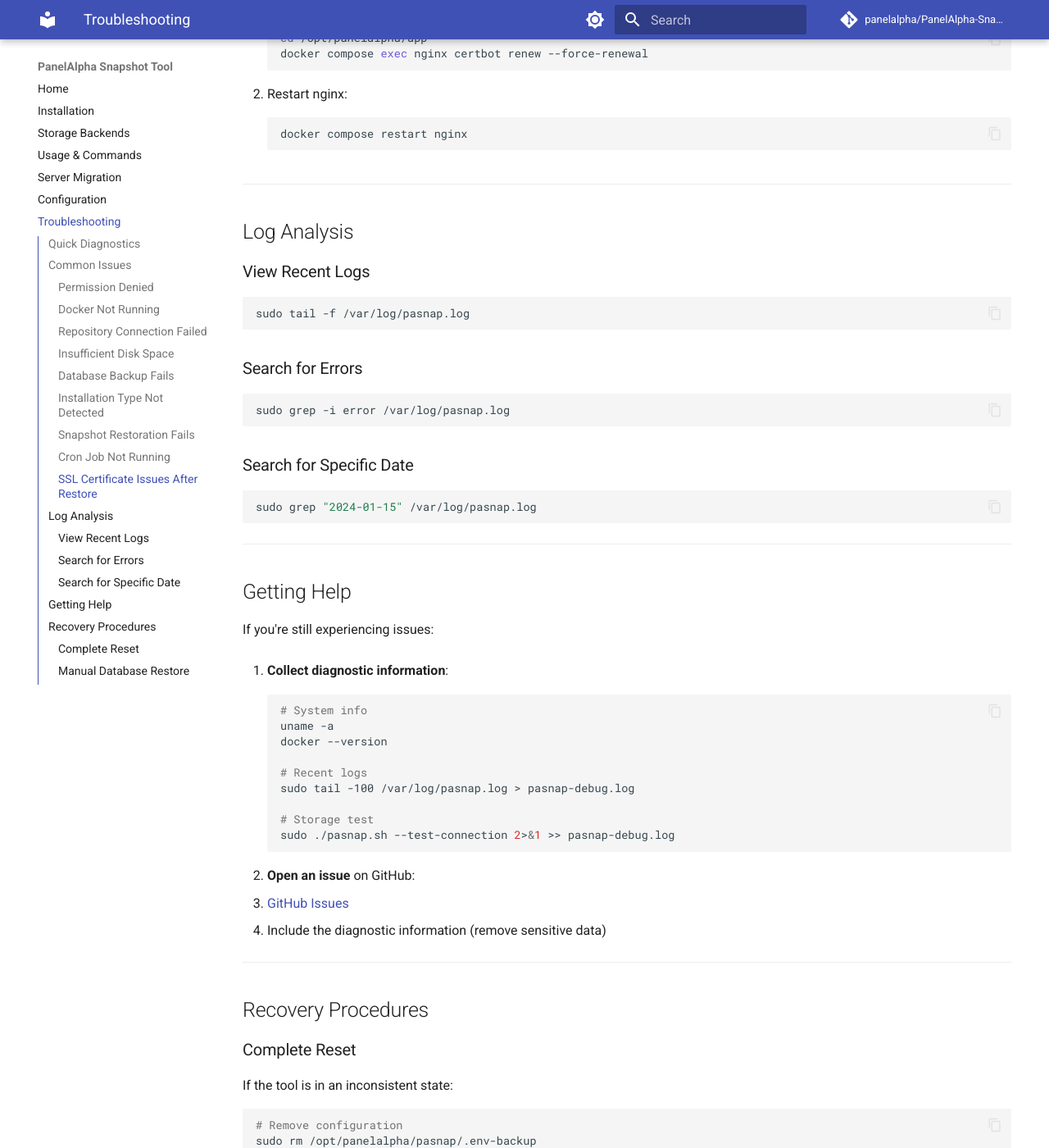
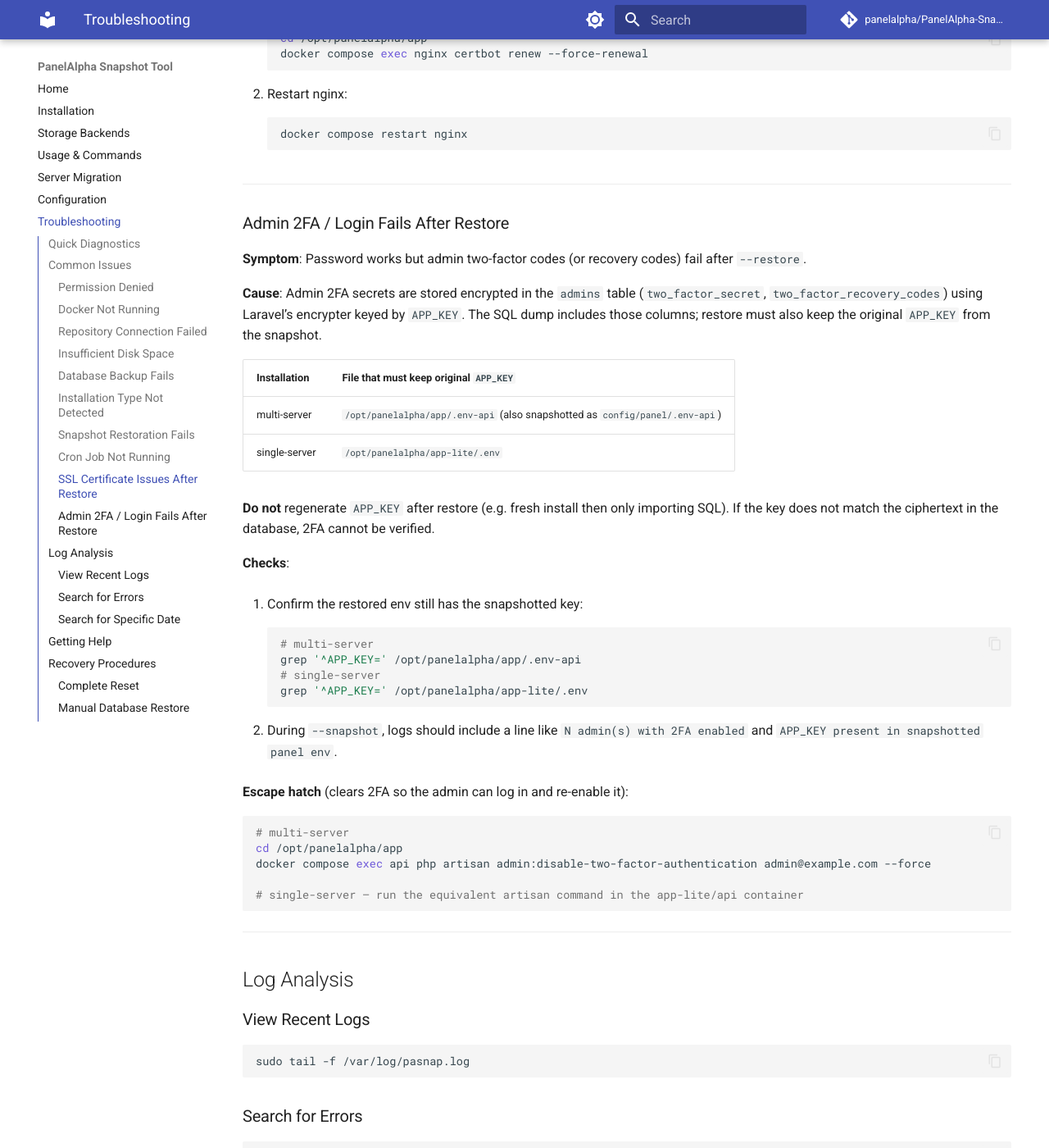
Before and after one commit to panelalpha/PanelAlpha-Snapshot-Tool, an MkDocs documentation site: the page built from docs/troubleshooting.md, in a window 1280 px wide and 1400 px high, scrolled down 5873 px. Shown: the whole window at 82% size. Built offline with MkDocs 1.6.1 and Material for MkDocs 9.7.7, drawn with Linux system fonts in a browser that asks for light colours; comment, search, counter and statistics services are not loaded.

Commit message:
fix(pasnap): restore DB from SQL only and diagnose admin 2FA

````diff
--- a/docs/troubleshooting.md
+++ b/docs/troubleshooting.md
@@ -275,6 +275,43 @@ There is no silent fallback to a guessed path.
 
 ---
 
+### Admin 2FA / Login Fails After Restore
+
+**Symptom**: Password works but admin two-factor codes (or recovery codes) fail after `--restore`.
+
+**Cause**: Admin 2FA secrets are stored encrypted in the `admins` table (`two_factor_secret`, `two_factor_recovery_codes`) using Laravel’s encrypter keyed by `APP_KEY`. The SQL dump includes those columns; restore must also keep the original `APP_KEY` from the snapshot.
+
+| Installation | File that must keep original `APP_KEY` |
+|---|---|
+| multi-server | `/opt/panelalpha/app/.env-api` (also snapshotted as `config/panel/.env-api`) |
+| single-server | `/opt/panelalpha/app-lite/.env` |
+
+**Do not** regenerate `APP_KEY` after restore (e.g. fresh install then only importing SQL). If the key does not match the ciphertext in the database, 2FA cannot be verified.
+
+**Checks**:
+
+1. Confirm the restored env still has the snapshotted key:
+   ```bash
+   # multi-server
+   grep '^APP_KEY=' /opt/panelalpha/app/.env-api
+   # single-server
+   grep '^APP_KEY=' /opt/panelalpha/app-lite/.env
+   ```
+
+2. During `--snapshot`, logs should include a line like `N admin(s) with 2FA enabled` and `APP_KEY present in snapshotted panel env`.
+
+**Escape hatch** (clears 2FA so the admin can log in and re-enable it):
+
+```bash
+# multi-server
+cd /opt/panelalpha/app
+docker compose exec api php artisan admin:disable-two-factor-authentication admin@example.com --force
+
+# single-server — run the equivalent artisan command in the app-lite/api container
+```
+
+---
+
 ## Log Analysis
 
 ### View Recent Logs
````
Also changed, not shown: AGENTS.md (+3 -1 lines), CHANGELOG.md (+5 -2 lines), docs/usage.md (+2 -0 lines), 1 other file.
